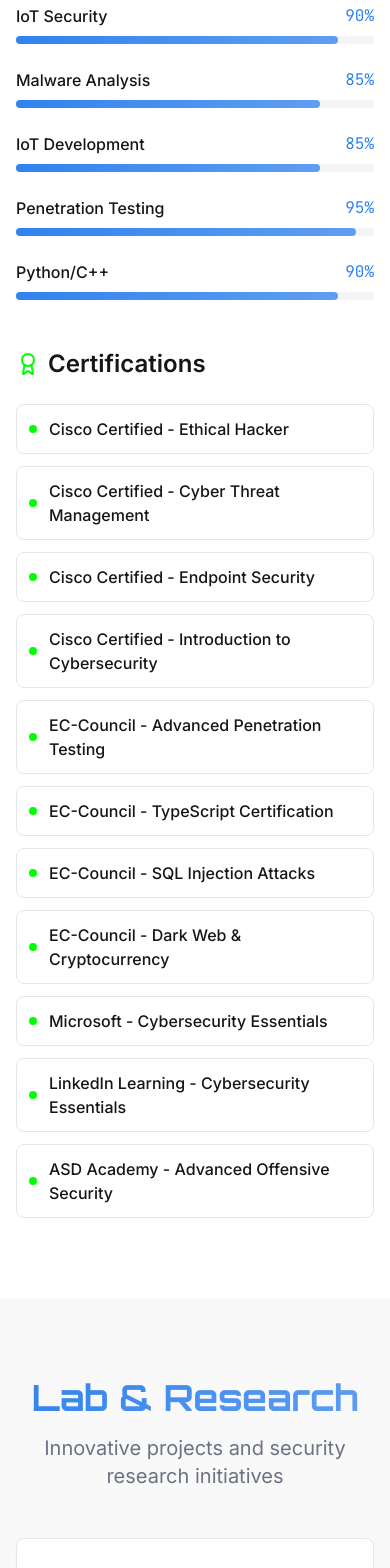
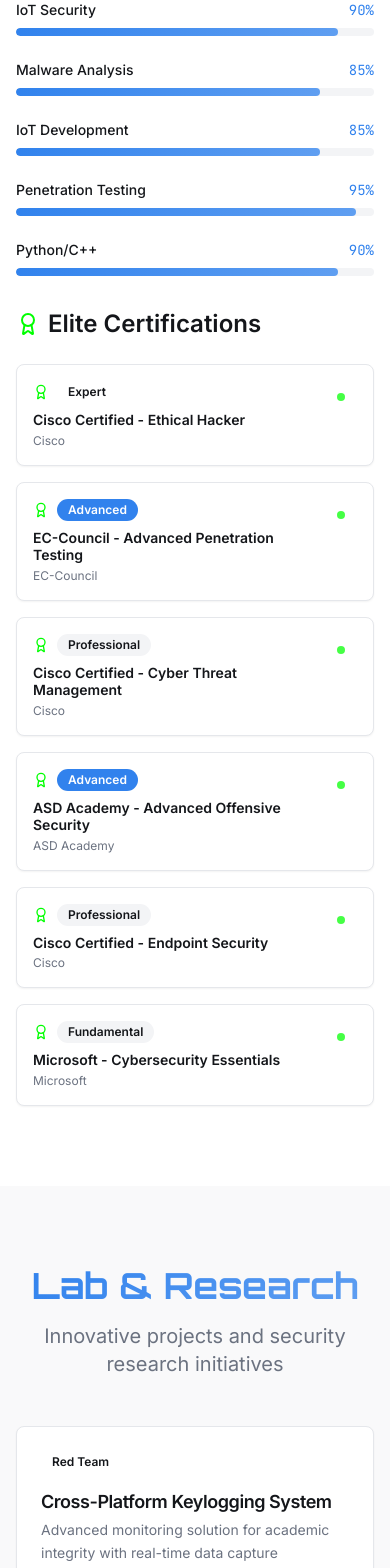
Before and after one commit to kshitij000806/kshitij-sec-future, a React (Vite) app: page / in a window 390 px wide. Shown: the part 2760-4328 px from the top of the page. Built offline with nearby package versions, Linux system fonts and the light colour scheme; the HTML template or start-up script is replaced by a standard one.

Commit message:
Refine certificate display
Update certificate section to display top 6 certificates with improved visual appeal. Ensure the design is responsive for both mobile and laptop views.

```diff
--- a/src/pages/Index.tsx
+++ b/src/pages/Index.tsx
@@ -48,17 +48,12 @@ const Index = () => {
   ];
 
   const certifications = [
-    'Cisco Certified - Ethical Hacker',
-    'Cisco Certified - Cyber Threat Management',
-    'Cisco Certified - Endpoint Security',
-    'Cisco Certified - Introduction to Cybersecurity',
-    'EC-Council - Advanced Penetration Testing',
-    'EC-Council - TypeScript Certification',
-    'EC-Council - SQL Injection Attacks',
-    'EC-Council - Dark Web & Cryptocurrency',
-    'Microsoft - Cybersecurity Essentials',
-    'LinkedIn Learning - Cybersecurity Essentials',
-    'ASD Academy - Advanced Offensive Security',
+    { name: 'Cisco Certified - Ethical Hacker', provider: 'Cisco', level: 'Expert' },
+    { name: 'EC-Council - Advanced Penetration Testing', provider: 'EC-Council', level: 'Advanced' },
+    { name: 'Cisco Certified - Cyber Threat Management', provider: 'Cisco', level: 'Professional' },
+    { name: 'ASD Academy - Advanced Offensive Security', provider: 'ASD Academy', level: 'Advanced' },
+    { name: 'Cisco Certified - Endpoint Security', provider: 'Cisco', level: 'Professional' },
+    { name: 'Microsoft - Cybersecurity Essentials', provider: 'Microsoft', level: 'Fundamental' }
   ];
 
   const projects = [
@@ -254,7 +249,7 @@ const Index = () => {
               </p>
             </div>
 
-            <div className="grid lg:grid-cols-2 gap-12">
+            <div className="grid lg:grid-cols-2 gap-8 lg:gap-12">
               {/* Skills Chart */}
               <div>
                 <h3 className="text-2xl font-semibold mb-6 flex items-center">
@@ -263,14 +258,14 @@ const Index = () => {
                 </h3>
                 <div className="space-y-6">
                   {skills.map((skill, index) => (
-                    <div key={index}>
+                    <div key={index} className="group">
                       <div className="flex justify-between mb-2">
-                        <span className="font-medium">{skill.name}</span>
-                        <span className="text-primary font-mono">{skill.level}%</span>
+                        <span className="font-medium text-sm sm:text-base">{skill.name}</span>
+                        <span className="text-primary font-mono text-sm sm:text-base">{skill.level}%</span>
                       </div>
-                      <div className="w-full bg-muted rounded-full h-2">
+                      <div className="w-full bg-muted rounded-full h-2 overflow-hidden">
                         <div
-                          className="bg-gradient-primary h-2 rounded-full transition-all duration-1000 ease-out"
+                          className="bg-gradient-primary h-2 rounded-full transition-all duration-1000 ease-out group-hover:shadow-glow"
                           style={{ width: `${skill.level}%` }}
                         />
                       </div>
@@ -283,14 +278,38 @@ const Index = () => {
               <div>
                 <h3 className="text-2xl font-semibold mb-6 flex items-center">
                   <Award className="h-6 w-6 text-cyber mr-2" />
-                  Certifications
+                  Elite Certifications
                 </h3>
-                <div className="space-y-3">
+                <div className="grid gap-4">
                   {certifications.map((cert, index) => (
-                    <div key={index} className="flex items-center space-x-3 p-3 bg-card rounded-lg border border-border hover-lift">
-                      <div className="w-2 h-2 bg-cyber rounded-full flex-shrink-0" />
-                      <span className="font-medium">{cert}</span>
-                    </div>
+                    <Card key={index} className="hover-lift transition-all duration-300 hover:shadow-lg hover:border-cyber/30">
+                      <CardContent className="p-4">
+                        <div className="flex items-start justify-between">
+                          <div className="flex-1">
+                            <div className="flex items-center space-x-2 mb-2">
+                              <Award className="h-4 w-4 text-cyber flex-shrink-0" />
+                              <Badge
+                                variant={cert.level === 'Expert' ? 'destructive' : cert.level === 'Advanced' ? 'default' : 'secondary'}
+                                className="text-xs"
+                              >
+                                {cert.level}
+                              </Badge>
+                            </div>
+                            <h4 className="font-semibold text-sm sm:text-base leading-tight mb-1">
+                              {cert.name}
+                            </h4>
+                            <p className="text-xs text-muted-foreground">
+                              {cert.provider}
+                            </p>
+                          </div>
+                          <div className="ml-3 flex-shrink-0">
+                            <div className="w-8 h-8 rounded-full bg-gradient-primary/10 flex items-center justify-center">
+                              <div className="w-2 h-2 bg-cyber rounded-full animate-pulse-soft" />
+                            </div>
+                          </div>
+                        </div>
+                      </CardContent>
+                    </Card>
                   ))}
                 </div>
               </div>
@@ -312,25 +331,28 @@ const Index = () => {
               </p>
             </div>
 
-            <div className="grid md:grid-cols-2 gap-8">
+            <div className="grid sm:grid-cols-1 md:grid-cols-2 xl:grid-cols-3 gap-6 lg:gap-8">
               {projects.map((project, index) => (
-                <Card key={index} className="hover-lift">
-                  <CardHeader>
-                    <div className="flex justify-between items-start mb-2">
-                      <Badge variant={project.type.includes('Red') ? 'destructive' : project.type.includes('IoT') ? 'default' : 'secondary'}>
+                <Card key={index} className="hover-lift transition-all duration-300 hover:shadow-xl hover:border-cyber/30">
+                  <CardHeader className="pb-3">
+                    <div className="flex justify-between items-start mb-3">
+                      <Badge
+                        variant={project.type.includes('Red') ? 'destructive' : project.type.includes('IoT') ? 'default' : 'secondary'}
+                        className="text-xs"
+                      >
                         {project.type}
                       </Badge>
                     </div>
-                    <CardTitle className="text-xl">{project.title}</CardTitle>
-                    <CardDescription>{project.description}</CardDescription>
+                    <CardTitle className="text-lg xl:text-xl leading-tight">{project.title}</CardTitle>
+                    <CardDescription className="text-sm leading-relaxed">{project.description}</CardDescription>
                   </CardHeader>
-                  <CardContent>
-                    <div className="space-y-3">
+                  <CardContent className="pt-0">
+                    <div className="space-y-4">
                       <div>
-                        <span className="text-sm font-medium text-muted-foreground">Tech Stack:</span>
-                        <p className="font-mono text-sm">{project.tech}</p>
+                        <span className="text-xs font-medium text-muted-foreground uppercase tracking-wide">Tech Stack</span>
+                        <p className="font-mono text-sm mt-1 text-foreground">{project.tech}</p>
                       </div>
-                      <Button variant="outline" size="sm" className="w-full">
+                      <Button variant="outline" size="sm" className="w-full hover:bg-cyber/10 hover:border-cyber">
                         View Details
                       </Button>
                     </div>
@@ -355,36 +377,36 @@ const Index = () => {
               </p>
             </div>
 
-            <div className="grid sm:grid-cols-2 lg:grid-cols-4 gap-6">
-              <Card className="hover-lift">
-                <CardContent className="p-6 text-center">
-                  <Mail className="h-8 w-8 text-primary mx-auto mb-3" />
-                  <h3 className="font-semibold mb-2">Email</h3>
-                  <p className="text-sm text-muted-foreground">kshitijmk414@gmail.com</p>
+            <div className="grid grid-cols-2 lg:grid-cols-4 gap-4 lg:gap-6">
+              <Card className="hover-lift transition-all duration-300 hover:shadow-lg hover:border-primary/30">
+                <CardContent className="p-4 lg:p-6 text-center">
+                  <Mail className="h-6 w-6 lg:h-8 lg:w-8 text-primary mx-auto mb-2 lg:mb-3" />
+                  <h3 className="font-semibold mb-1 lg:mb-2 text-sm lg:text-base">Email</h3>
+                  <p className="text-xs lg:text-sm text-muted-foreground break-all">kshitijmk414@gmail.com</p>
                 </CardContent>
               </Card>
 
-              <Card className="hover-lift">
-                <CardContent className="p-6 text-center">
-                  <Phone className="h-8 w-8 text-primary mx-auto mb-3" />
-                  <h3 className="font-semibold mb-2">Phone</h3>
-                  <p className="text-sm text-muted-foreground">+91 8867183845</p>
+              <Card className="hover-lift transition-all duration-300 hover:shadow-lg hover:border-primary/30">
+                <CardContent className="p-4 lg:p-6 text-center">
+                  <Phone className="h-6 w-6 lg:h-8 lg:w-8 text-primary mx-auto mb-2 lg:mb-3" />
+                  <h3 className="font-semibold mb-1 lg:mb-2 text-sm lg:text-base">Phone</h3>
+                  <p className="text-xs lg:text-sm text-muted-foreground">+91 8867183845</p>
                 </CardContent>
               </Card>
 
-              <Card className="hover-lift">
-                <CardContent className="p-6 text-center">
-                  <Linkedin className="h-8 w-8 text-primary mx-auto mb-3" />
-                  <h3 className="font-semibold mb-2">LinkedIn</h3>
-                  <p className="text-sm text-muted-foreground">Professional Network</p>
+              <Card className="hover-lift transition-all duration-300 hover:shadow-lg hover:border-primary/30">
+                <CardContent className="p-4 lg:p-6 text-center">
+                  <Linkedin className="h-6 w-6 lg:h-8 lg:w-8 text-primary mx-auto mb-2 lg:mb-3" />
+                  <h3 className="font-semibold mb-1 lg:mb-2 text-sm lg:text-base">LinkedIn</h3>
+                  <p className="text-xs lg:text-sm text-muted-foreground">Professional Network</p>
                 </CardContent>
               </Card>
 
-              <Card className="hover-lift">
-                <CardContent className="p-6 text-center">
-                  <Github className="h-8 w-8 text-primary mx-auto mb-3" />
-                  <h3 className="font-semibold mb-2">GitHub</h3>
-                  <p className="text-sm text-muted-foreground">Code Repository</p>
+              <Card className="hover-lift transition-all duration-300 hover:shadow-lg hover:border-primary/30">
+                <CardContent className="p-4 lg:p-6 text-center">
+                  <Github className="h-6 w-6 lg:h-8 lg:w-8 text-primary mx-auto mb-2 lg:mb-3" />
+                  <h3 className="font-semibold mb-1 lg:mb-2 text-sm lg:text-base">GitHub</h3>
+                  <p className="text-xs lg:text-sm text-muted-foreground">Code Repository</p>
                 </CardContent>
               </Card>
             </div>
```
